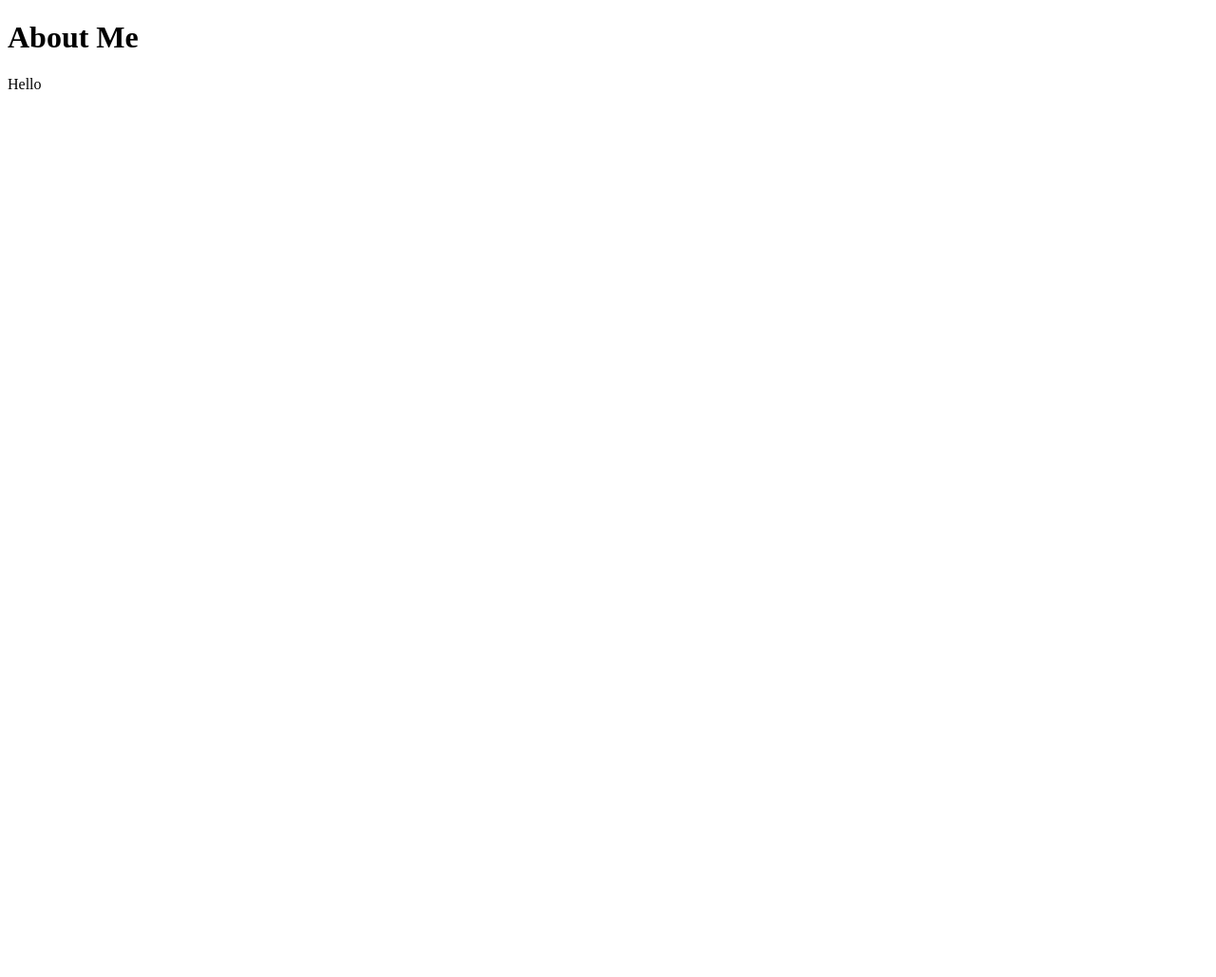
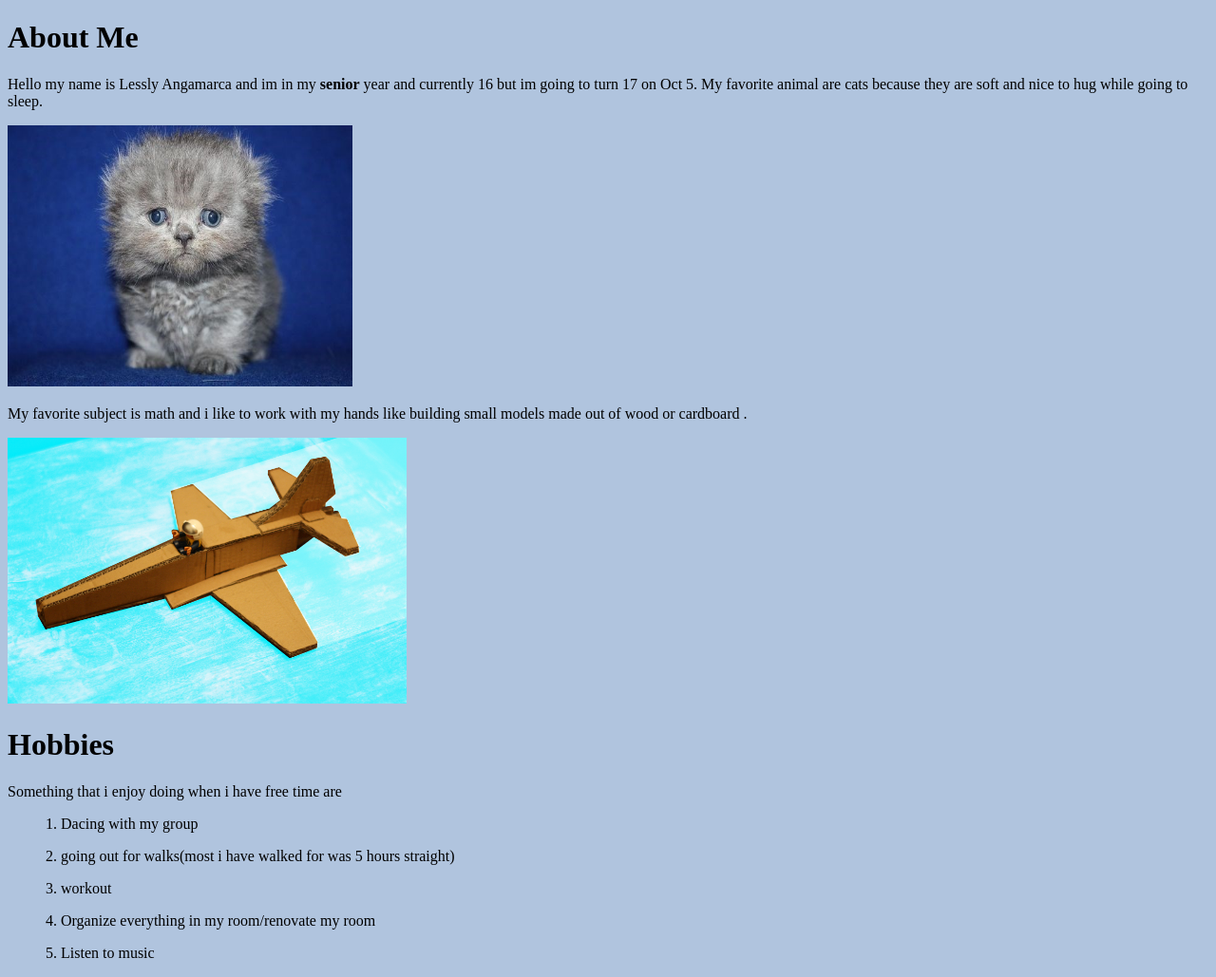
Before and after one commit to AngamarcaLessly/AngamarcaLessly.github.io, a plain HTML site: page About Me.html in a window 1280 px wide. Shown: the whole page at 95% size. Before the commit the page ends 800 px from the top, so only its background shows below. Drawn offline with Linux system fonts and the light colour scheme.

Commit message:
Add files via upload

```diff
--- a/About Me.html
+++ b/About Me.html
@@ -5,9 +5,22 @@
 <title>Untitled Document</title>
 </head>
 
-<body>
-	<h1>About Me</h1>
-	 <p>Hello </p>
+
+	<body style="background-color:lightsteelblue;">
+<h1>About Me</h1>
+	 <p>Hello my name is Lessly Angamarca and im in my <strong>senior</strong> year and currently 16 but im going to turn 17 on Oct 5. My favorite animal are cats because they are soft and nice to hug while going to sleep. </p>
+<img src="kitty.jpeg" width="363" height="275" alt=""/>
+<p> My favorite subject is math and i like to work with my hands like building small models made out of wood or cardboard . </p>
+<img src="cardboard_model.jpeg" width="420" height="280" alt=""/>
+		<h1>Hobbies</h1>
+<p>Something that i enjoy doing when i have free time are </p>
+	    <div></div>
+
+<ul>1. Dacing with my group</ul>
+		<ul>2. going out for walks(most i have walked for was 5 hours straight)</ul>
+		<ul>3. workout</ul>
+		<ul>4. Organize everything in my room/renovate my room</ul>
+		<ul>5. Listen to music</ul>
 
 
 </body>
```
Also changed, not shown: Index.html (+5 -3 lines), VisualDesign.html (+9 -8 lines), Alphabet1.png (added), Dark_Photograph1.png (added), Orgami_turtle1.png (added), Queens1.png (added), cardboard_model.jpeg (added), kitty.jpeg (added), pigeon1.png (added), titi_cartoon_food1.png (added).
